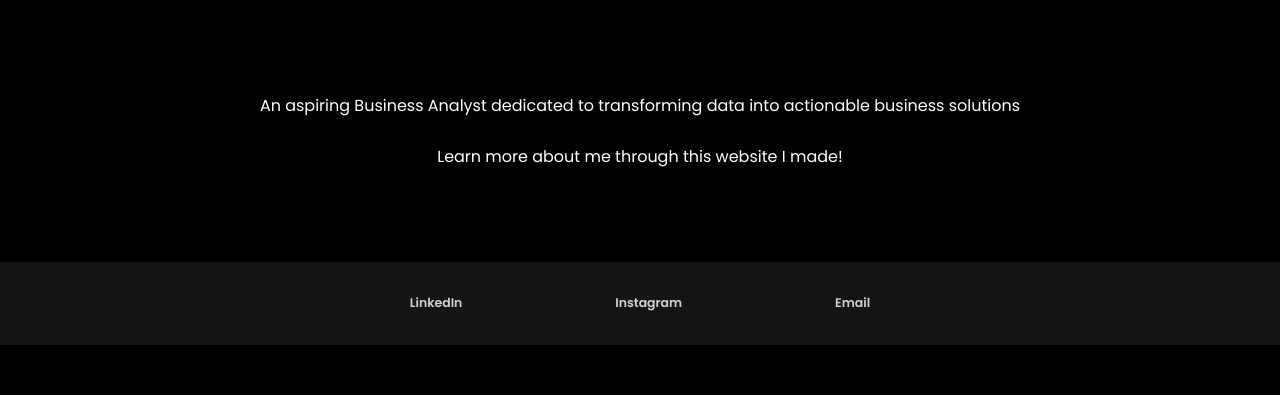
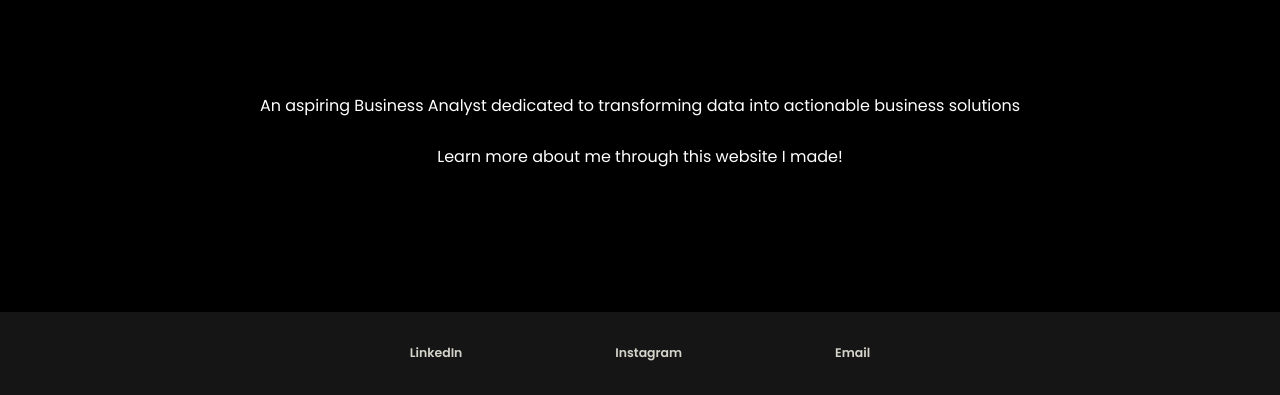
Before and after one commit to angana04/angana04.github.io, a plain HTML site: page index.html in a window 1280 px wide. Shown: the part 700-1095 px from the top of the page. Before the commit the page ends 1045 px from the top, so only its background shows below. Drawn offline with Linux system fonts and the light colour scheme.

Commit message:
Update index.html

```diff
--- a/index.html
+++ b/index.html
@@ -111,6 +111,20 @@
         padding: 20px 0px;
         word-spacing: 150px;
     }
+
+    html, body {
+        height: 100%;
+        margin: 0;
+    }
+
+    body {
+        display: flex;
+        flex-direction: column;
+  }
+
+  footer {
+      margin-top: auto;
+  }
     </style>
   </head>
 
```
